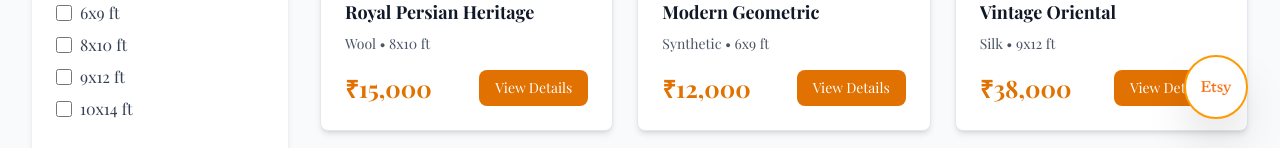
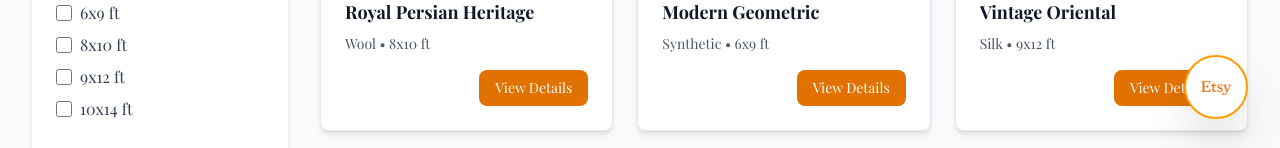
Before and after one commit to Pawancmj/azal-international, a React (Vite) app: page /collections in a window 1280 px wide. Shown: the part 649-797 px from the top of the page. Built offline with nearby package versions, Linux system fonts and the light colour scheme; a web font is replaced by a local one.

Commit message:
first commit

```diff
--- a/src/components/pages/Collections.jsx
+++ b/src/components/pages/Collections.jsx
@@ -92,12 +92,12 @@ const Collections = () => {
     }
 
     // Price filter
-    if (
+    /* if (
       product.price < filters.collections.price.min ||
       product.price > filters.collections.price.max
     ) {
       return false;
-    }
+    } */
 
     // Style filter
     if (
@@ -264,7 +264,7 @@ const Collections = () => {
               </div>
 
               {/* Price Filter */}
-              <div className="mb-6">
+              {/* <div className="mb-6">
                 <h3 className="font-semibold text-gray-900 dark:text-gray-100 mb-3">Price Range</h3>
                 <div className="space-y-4">
                   <div>
@@ -296,7 +296,7 @@ const Collections = () => {
                     />
                   </div>
                 </div>
-              </div>
+              </div> */}
 
               {/* Style Filter */}
               <div className="mb-4">
@@ -406,10 +406,10 @@ const Collections = () => {
                       <p className="text-xs md:text-sm text-gray-600 dark:text-gray-400 mb-2 md:mb-4">
                         {product.material} • {product.size} ft
                       </p>
-                      <div className="mt-auto flex items-center justify-between">
-                        <span className="text-sm md:text-2xl font-bold text-amber-600 dark:text-amber-400">
+                      <div className="mt-auto flex items-center justify-end">
+                        {/* <span className="text-sm md:text-2xl font-bold text-amber-600 dark:text-amber-400">
                           ₹{product.price.toLocaleString()}
-                        </span>
+                        </span> */}
                         <button
                           onClick={() => handleViewDetails(product.id)}
                           className="hidden md:block px-4 py-2 bg-amber-600 text-white rounded-lg hover:bg-amber-700 transition-colors text-sm"
--- a/src/components/pages/ProductDetails.jsx
+++ b/src/components/pages/ProductDetails.jsx
@@ -172,11 +172,11 @@ const ProductDetails = () => {
                             {product.description}
                         </p>
 
-                        <div className="flex items-center mb-8">
+                        {/* <div className="flex items-center mb-8">
                             <span className="text-4xl font-bold text-amber-600 dark:text-amber-400">
                                 ₹{product.price.toLocaleString()}
                             </span>
-                        </div>
+                        </div> */}
 
                         {/* Specifications */}
                         <div className="bg-white dark:bg-slate-900 rounded-xl p-6 shadow-sm border border-slate-200 dark:border-slate-800 mb-8">
@@ -294,9 +294,9 @@ const ProductDetails = () => {
                                         <p className="text-sm text-slate-600 dark:text-slate-400 mb-2">
                                             {related.material} • {related.size} ft
                                         </p>
-                                        <span className="font-bold text-amber-600 dark:text-amber-400 block">
+                                        {/* <span className="font-bold text-amber-600 dark:text-amber-400 block">
                                             ₹{related.price.toLocaleString()}
-                                        </span>
+                                        </span> */}
                                     </div>
                                 </div>
                             ))}
--- a/src/components/ui/QuickViewModal.jsx
+++ b/src/components/ui/QuickViewModal.jsx
@@ -90,11 +90,11 @@ const QuickViewModal = ({ product, onClose }) => {
                 </div>
               </div>
 
-              <div className="mb-6">
+              {/* <div className="mb-6">
                 <span className="text-4xl font-bold text-gold-600 dark:text-gold-400">
                   ₹{product.price.toLocaleString()}
                 </span>
-              </div>
+              </div> */}
 
               <div className="mb-6">
                 <div className="flex flex-wrap gap-2">
```
